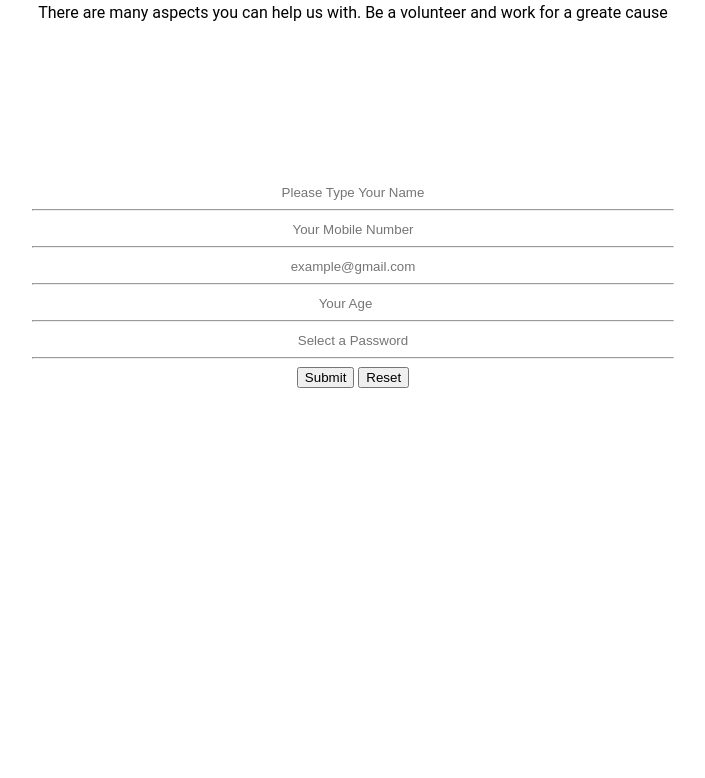
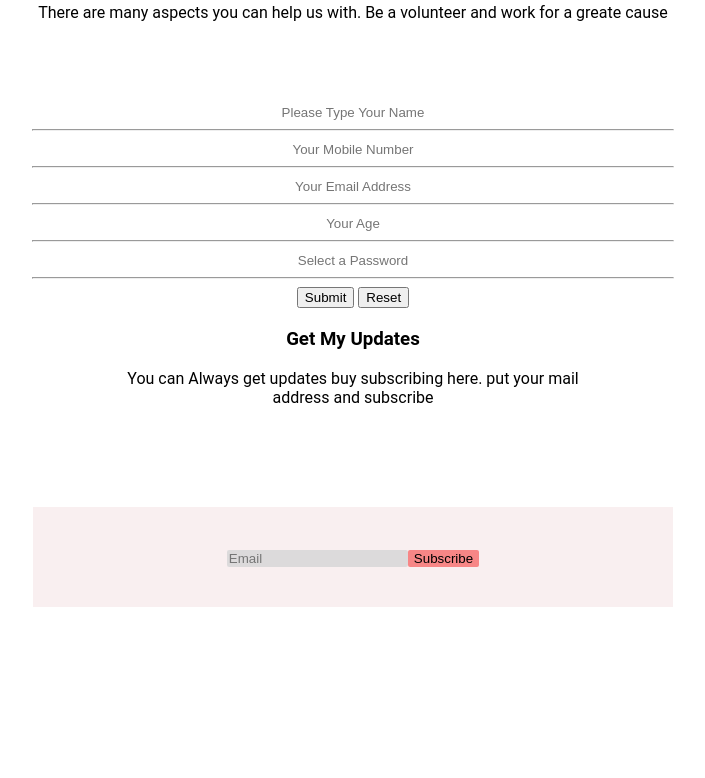
Before and after one commit to khalidhasansuhas/donate-today, a plain HTML site: page index.html in a window 1280 px wide. Shown: the part 2223-3001 px from the top of the page, without its empty margins (287-992 px from the left). Drawn offline with Linux system fonts and the light colour scheme.

Commit message:
subscribe box update

```diff
--- a/index.html
+++ b/index.html
@@ -89,10 +89,10 @@
                    </div>
                    <div>
                     <label for="email"></label>
-                    <input type="email" placeholder="example@gmail.com"><br><hr>
+                    <input type="email" placeholder="Your Email Address"><br><hr>
                    </div>
                    <div>
-                    <input type="number" placeholder="Your Age"><br><hr>
+                    <input type="text" placeholder="Your Age"><br><hr>
                    </div>
                     <div>
                         <input type="password" placeholder="Select a Password"><br><hr>
@@ -105,7 +105,21 @@
                     <input type="reset">
 
                 </form>
+           <div class="final">
+            <h3>Get My Updates</h3>
+            <p>You can Always get updates buy subscribing here. put your mail <br>address and subscribe</p>
+           </div>
+        <div class="subscribe">
 
+                <div>
+                    <input id="sub-input-mail" type="email" placeholder="Email">
+                </div>
+                 <div>
+                    <input id="sub-input-button" type="button" value="Subscribe">
+                </div>
+
+
+        </div>
 
 
     </section>
--- a/style.css
+++ b/style.css
@@ -204,7 +204,7 @@ color: rgb(153, 148, 148);
  }
  .final {
 text-align: center;
-margin-bottom: 20vh;
+margin-bottom: 10vh;
  }
  .vol-form{
     align-items: center;
@@ -241,3 +241,31 @@ margin-bottom: 20vh;
     color: rgb(218, 198, 22);
     padding-top: 5px;
  }
+
+ .subscribe {
+    display: flex;
+    width: 50vw;
+    margin: auto;
+    justify-content: center;
+    margin-top: 100px;
+    height: 100px;
+    background-color: rgba(245, 227, 230, 0.582);
+ }
+ .subscribe> div{
+    margin-top: auto;
+    margin-bottom: auto;
+ }
+
+ #sub-input-mail{
+    background-color: rgba(199, 202, 204, 0.568);
+    border: none;
+    border-radius: 2px;
+ }
+ #sub-input-button{
+background-color: rgba(247, 62, 62, 0.589);
+border: none;
+border-radius: 2px;
+ }
+ #sub-input-button:hover{
+    cursor: pointer;
+ }
```
